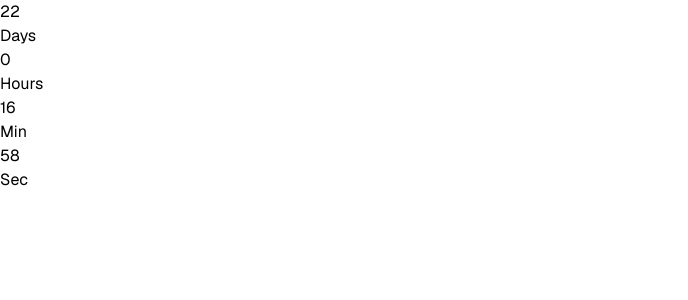
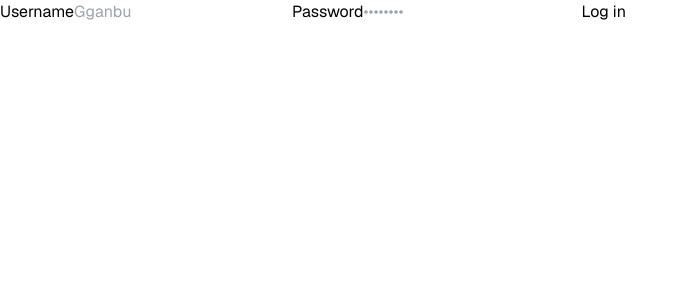
Before and after one commit to samsoncs/project-squid, a Next.js app: page /dashboard in a window 1280 px wide. Shown: the top 300 px of the page, without its empty margins (0-688 px from the left). Built offline with nearby package versions, Linux system fonts and the light colour scheme.

Commit message:
removing countdown (#31)

```diff
--- a/app/Countdown.tsx
+++ /dev/null
@@ -1,112 +0,0 @@
-import { Duration } from "date-fns";
-import { motion } from "framer-motion";
-
-const AnimatedCircleSmall = () => (
-  <svg
-    className="h-8 w-8 stroke-zinc-400"
-    width="52"
-    height="52"
-    viewBox="0 0 52 52"
-    fill="none"
-    xmlns="http://www.w3.org/2000/svg"
-  >
-    <motion.circle
-      cx="26"
-      cy="26"
-      r="23.5"
-      strokeWidth="5"
-      animate={{
-        pathLength: [0, 1, 1, 1],
-        pathOffset: [0, 0, 1, 1],
-        opacity: [1, 1, 1, 0],
-      }}
-      transition={{ duration: 1.5, repeat: Infinity, repeatDelay: 3 }}
-    />
-  </svg>
-);
-
-const AnimatedTriangleSmall = () => (
-  <svg
-    className="h-8 w-8 stroke-secondary-500"
-    width="52"
-    height="46"
-    viewBox="0 0 52 46"
-    fill="none"
-    xmlns="http://www.w3.org/2000/svg"
-  >
-    <motion.path
-      d="M28.1651 3.75L48.9497 39.75C49.9119 41.4167 48.7091 43.5 46.7846 43.5H5.21538C3.29089 43.5 2.08807 41.4167 3.05033 39.75L23.8349 3.74999C24.7972 2.08333 27.2028 2.08333 28.1651 3.75Z"
-      strokeWidth="5"
-      animate={{
-        pathLength: [0, 1, 1, 1],
-        pathOffset: [0, 0, 1, 1],
-        opacity: [1, 1, 1, 0],
-      }}
-      transition={{
-        duration: 1.5,
-        delay: 1.5,
-        repeat: Infinity,
-        repeatDelay: 3,
-      }}
-    />
-  </svg>
-);
-
-const AnimatedSquareSmall = () => (
-  <svg
-    className="h-8 w-8 stroke-pink-600"
-    width="50"
-    height="50"
-    viewBox="0 0 50 50"
-    fill="none"
-    xmlns="http://www.w3.org/2000/svg"
-  >
-    <motion.rect
-      x="2.5"
-      y="2.5"
-      width="45"
-      height="45"
-      rx="2.5"
-      strokeWidth="5"
-      animate={{
-        pathLength: [0, 1, 1, 1],
-        pathOffset: [0, 0, 1, 1],
-        opacity: [1, 1, 1, 0],
-      }}
-      transition={{ duration: 1.5, delay: 3, repeat: Infinity, repeatDelay: 3 }}
-    />
-  </svg>
-);
-
-const DateSegment: React.FC<{ interval?: number; description: string }> = ({
-  interval,
-  description,
-}) => (
-  <div className="flex w-16 flex-col items-center text-zinc-300">
-    <div className="text-3xl font-bold">{!interval ? "0" : interval}</div>
-    <div className="text-lg">{description}</div>
-  </div>
-);
-
-interface Props {
-  timeToLaunch: Duration;
-}
-
-const Countdown: React.FC<Props> = ({ timeToLaunch }) => (
-  <div className="flex flex-col gap-2">
-    <div className="flex gap-2">
-      <DateSegment interval={timeToLaunch.days} description="Days" />
-      <DateSegment interval={timeToLaunch.hours} description="Hours" />
-      <DateSegment interval={timeToLaunch.minutes} description="Min" />
-      <DateSegment interval={timeToLaunch.seconds} description="Sec" />
-    </div>
-
-    <div className="flex justify-center gap-10">
-      <AnimatedCircleSmall />
-      <AnimatedTriangleSmall />
-      <AnimatedSquareSmall />
-    </div>
-  </div>
-);
-
-export default Countdown;
--- a/app/layout.tsx
+++ b/app/layout.tsx
@@ -11,8 +11,6 @@ import Link from "next/link";
 import { AuthContext } from "@/components/utils/AuthContext";
 import Image from "next/image";
 import { BASE_PATH } from "../next.config.mjs";
-import { intervalToDuration } from "date-fns";
-import Countdown from "./Countdown";
 
 const supabase = createClient();
 
@@ -40,33 +38,12 @@ export default function RootLayout({
     return () => subscription.unsubscribe();
   }, []);
 
-  const launchDate = new Date(2024, 8, 14, 10, 0, 0);
-  const [timeToLaunch, setTimeToLaunch] = useState(
-    intervalToDuration({ start: new Date(), end: launchDate }),
-  );
-  const refresher = setInterval(() => {
-    setTimeToLaunch(intervalToDuration({ start: new Date(), end: launchDate }));
-  }, 1000);
-
-  if (timeToLaunch.days && timeToLaunch.days < 1) {
-    clearInterval(refresher);
-  }
-
-  const daysToLaunch = timeToLaunch.days ?? 0;
-  const hoursToLaunch = timeToLaunch.hours ?? 0;
-  const isLaunched = daysToLaunch <= 0 && hoursToLaunch <= 0;
-
   if (!isLoading && !session) {
     if (!pathname.endsWith("login") && pathname !== "/") {
       return (
         <html lang="en" className={GeistSans.className}>
           <body className="flex items-center justify-center bg-zinc-900 pt-10 text-foreground text-zinc-100">
-            {isLaunched && <Login />}
-            {!isLaunched && (
-              <div className="flex h-screen flex-col items-center justify-center">
-                <Countdown timeToLaunch={timeToLaunch} />
-              </div>
-            )}
+            <Login />
           </body>
         </html>
       );
```
Also changed, not shown: app/page.tsx (+0 -24 lines).
